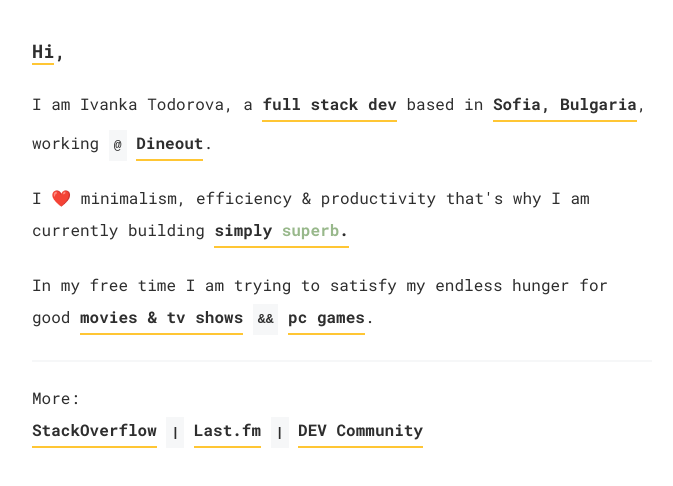
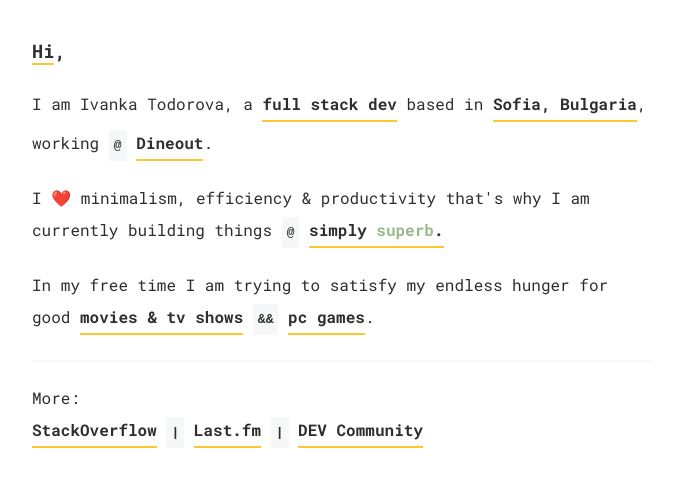
Before and after one commit to fakeheal/fakeheal, a plain HTML site: page index.html in a window 1280 px wide. Shown: the part 208-694 px from the top of the page, without its empty margins (298-971 px from the left). Drawn offline with nearby package versions, Linux system fonts and the light colour scheme.

Commit message:
reword pet project

```diff
--- a/index.html
+++ b/index.html
@@ -36,7 +36,7 @@
             <a href="https://dineout.bg" target="_blank" data-tippy-content="super cool app for restaurant bookings">Dineout</a>.
         </p>
         <p>
-            I ❤️ minimalism, efficiency & productivity that's why I am currently building
+            I ❤️ minimalism, efficiency & productivity that's why I am currently building things <code>@</code>
             <a href="https://simplysuperb.app" target="_blank"
                data-tippy-content="a wanna-be ecosystem for productivity &amp; time management">simply <span
                     class="ssb-color">superb</span>.</a>
```
